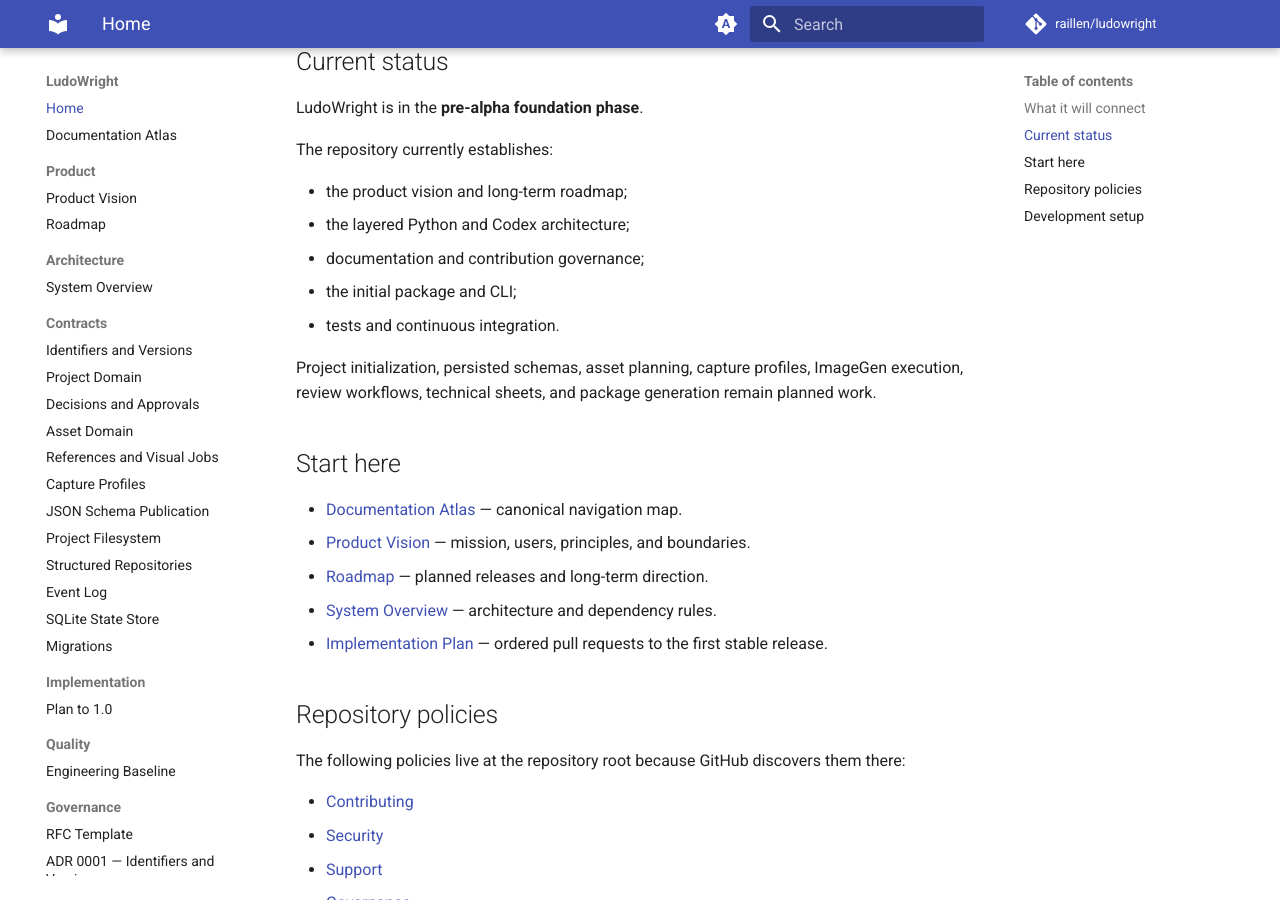
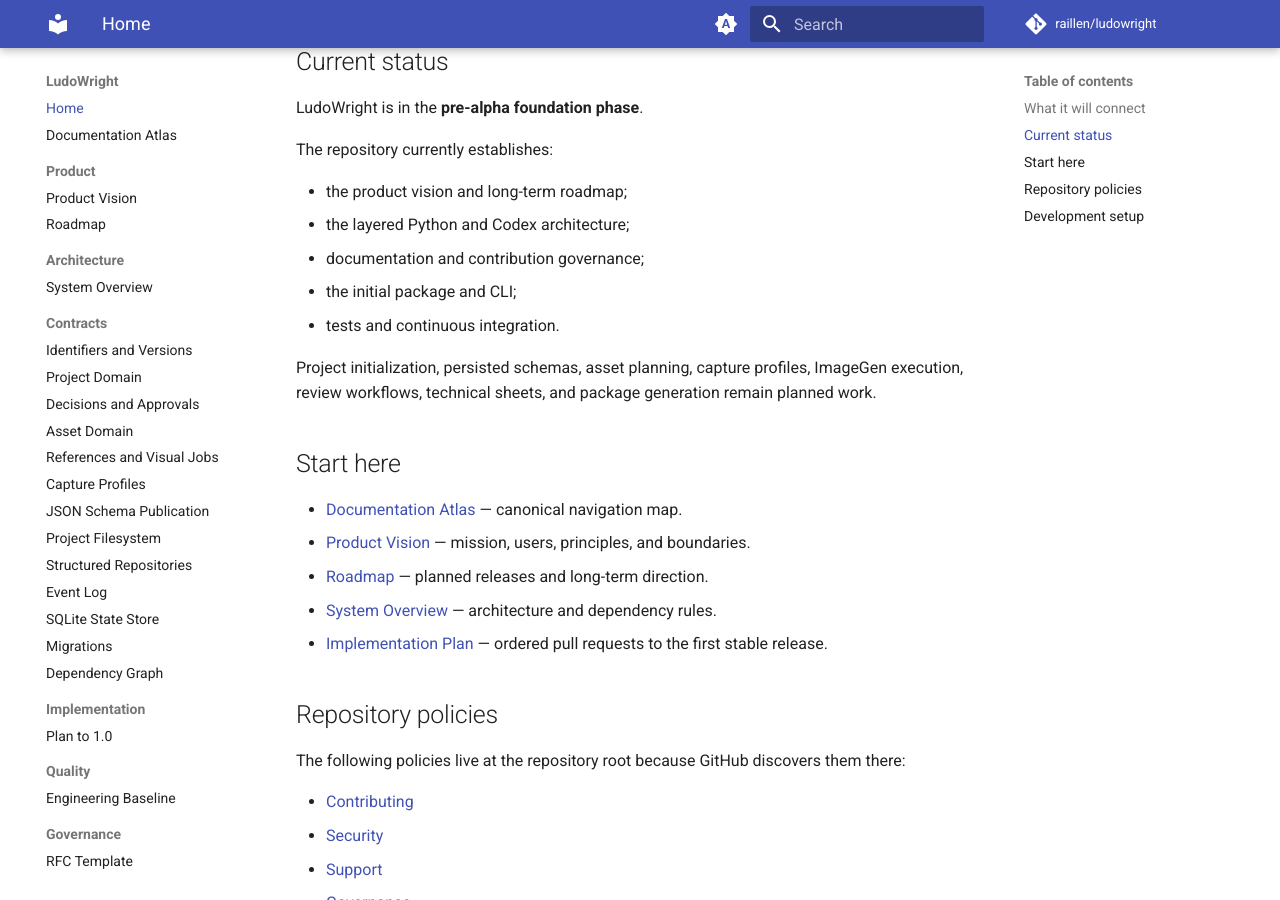
Before and after one commit to raillen/ludowright, an MkDocs documentation site: the page built from docs/index.md, in a window 1280 px wide and 900 px high, scrolled down 437 px. Built offline with MkDocs 1.6.1 and Material for MkDocs 9.7.7, drawn with Linux system fonts in a browser that asks for light colours; comment, search, counter and statistics services are not loaded.

Commit message:
Add dependency graph documentation navigation

```diff
--- a/mkdocs.yml
+++ b/mkdocs.yml
@@ -29,6 +29,7 @@
       - Event Log: contracts/EVENT_LOG.md
       - SQLite State Store: contracts/STATE_STORE.md
       - Migrations: contracts/MIGRATIONS.md
+      - Dependency Graph: contracts/DEPENDENCY_GRAPH.md
   - Implementation:
       - Plan to 1.0: plans/IMPLEMENTATION_PLAN.md
   - Quality:
@@ -47,6 +48,7 @@
       - ADR 0010 — Hash-Chained Event Log: decisions/0010-hash-chained-append-only-event-log.md
       - ADR 0011 — Rebuildable SQLite State Index: decisions/0011-rebuildable-sqlite-state-index.md
       - ADR 0012 — Explicit Backed-Up Migrations: decisions/0012-explicit-backed-up-schema-migrations.md
+      - ADR 0013 — Dependency Invalidation Graph: decisions/0013-versioned-acyclic-dependency-invalidation-graph.md
       - ADR Template: decisions/0000-template.md
   - Operations:
       - Documentation Site: operations/DOCUMENTATION_SITE.md
```
